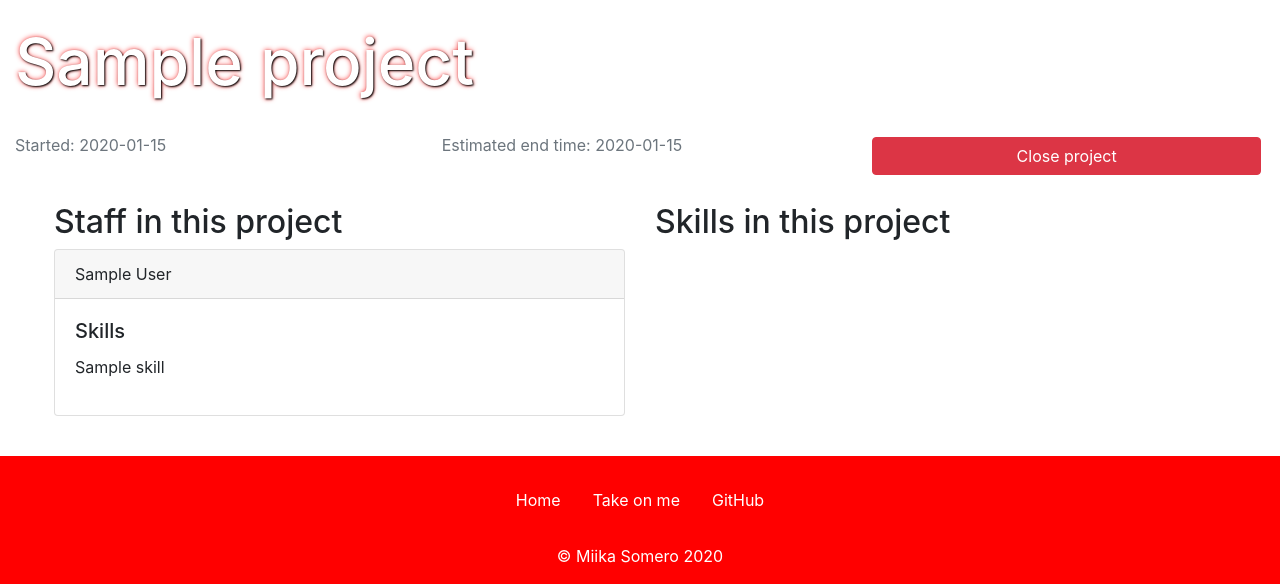
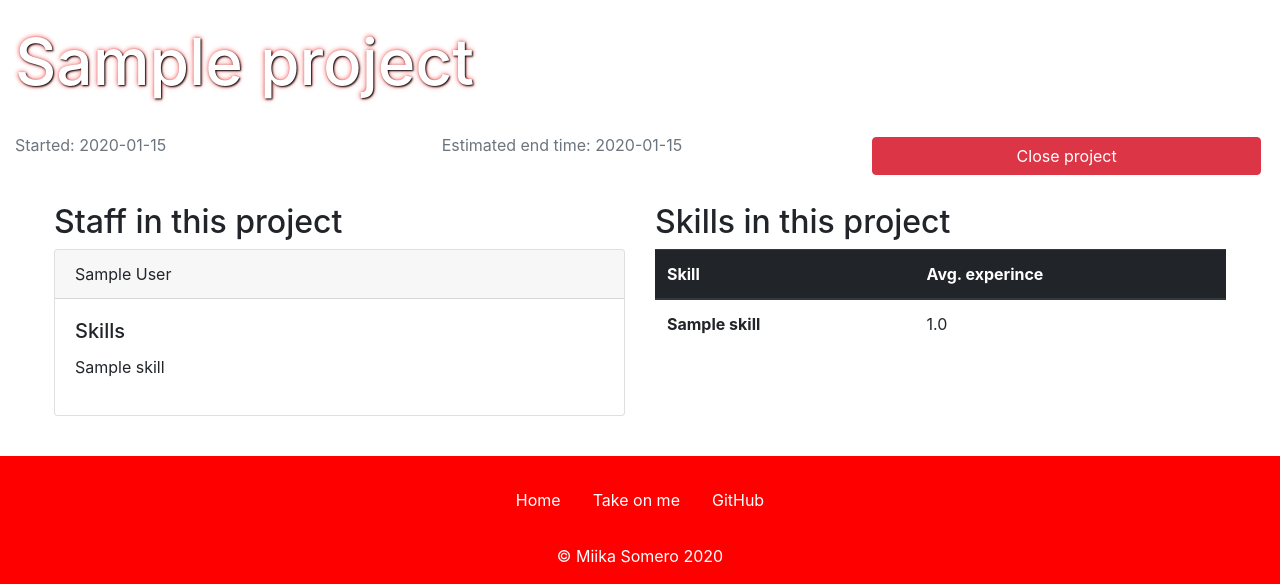
Before and after one commit to MiguelSombrero/skill-em-all, a Flask app: page /projects/1 in a window 1280 px wide. Shown: the part 56-644 px from the top of the page. Run offline with Flask 2, Linux system fonts and the light colour scheme; a user stored in the database is signed in; tables that the repository leaves empty hold one stand-in row (values such as "Sample post"); some libraries are stand-ins or nearby versions.

Commit message:
added sum of skills to projects

```diff
--- a/application/accounts/views.py
+++ b/application/accounts/views.py
@@ -31,7 +31,6 @@ def accounts_profile(account_id):
 @login_required
 def accounts_get():
     skill_name = request.args.get("skill")
-    experience = request.args.get("experience")
 
     if skill_name:
         accounts = Account.query.join(Account.skills)\
--- a/application/projects/views.py
+++ b/application/projects/views.py
@@ -1,6 +1,7 @@
 from application import app, db, login_manager
 from flask import render_template, request, redirect, url_for
 from application.projects.models import Project
+from application.skills.models import Skill
 from application.accounts.models import Account
 from application.projects.forms import ProjectForm
 from flask_login import login_required, current_user
@@ -22,8 +23,12 @@ def projects_my():
 @app.route("/projects/<project_id>", methods=["GET"])
 @login_required
 def projects_manage(project_id):
+    project = Project.query.get(project_id)
+    project_skills = Skill.find_skills_by_project(project_id)
+
     return render_template("projects/project.html",
-        project = Project.query.get(project_id)
+        project = project,
+        project_skills = project_skills
     )
 
 @app.route("/projects", methods=["POST"])
--- a/application/skills/models.py
+++ b/application/skills/models.py
@@ -1,5 +1,6 @@
 from application import db
 from application.models import Base, UserResource
+from sqlalchemy.sql import text
 
 class Skill(Base, UserResource):
     name = db.Column(db.String(64), nullable=False)
@@ -11,6 +12,29 @@ class Skill(Base, UserResource):
     def __init__(self, name):
         self.name = name
 
+    @staticmethod
+    def find_skills_by_project(project_id):
+        statement = text(
+            "SELECT Skill.name, SUM(Experience.experience)"
+            " FROM Account_project"
+            " LEFT JOIN Account ON Account.id = Account_project.account_id"
+            " LEFT JOIN Skill ON Skill.owner_id = Account.id"
+            " LEFT JOIN Experience ON Experience.skill_id = Skill.id"
+            " WHERE Account_project.project_id = :project_id"
+            " GROUP BY Skill.name"
+        ).params(project_id=project_id)
+
+        res = db.engine.execute(statement)
+
+        response = []
+        for row in res:
+            response.append({
+                "name": row[0],
+                "experience": row[1]
+            })
+
+        return response
+
 
 class Experience(Base):
     skill_id = db.Column(db.Integer, db.ForeignKey('skill.id'), nullable=False)
--- a/application/templates/accounts/accounts.html
+++ b/application/templates/accounts/accounts.html
@@ -6,7 +6,6 @@
     <div class="col">
         <form class="form-inline my-2 my-lg-0 justify-content-center" action="{{ url_for('accounts_get') }}">
             <input class="form-control mr-sm-2" name="skill" type="search" placeholder="Skill to search" aria-label="Search">
-            <input class="form-control mr-sm-2" name="experience" type="search" placeholder="Minimun experience" aria-label="Search">
             <button class="btn btn-dark my-2 my-sm-0" type="submit">Search</button>
         </form>
     </div>
--- a/application/templates/projects/project.html
+++ b/application/templates/projects/project.html
@@ -41,6 +41,22 @@
   <div class="col-12 col-md-6">
     <h2>Skills in this project</h2>
 
+    <table class="table table-hover">
+      <thead class="thead-dark">
+        <tr>
+          <th scope="col">Skill</th>
+          <th scope="col">Avg. experince</th>
+        </tr>
+      </thead>
+      <tbody>
+      {% for skill in project_skills %}
+        <tr>
+          <th scope="row">{{ skill.name }}</th>
+          <td>{{ skill.experience / project.staff|length }}</td>
+        </tr>
+      {% endfor%}
+      </tbody>
+    </table>
   </div>
 </div>
 {% endblock %}
```
Also changed, not shown: README.md, application/projects/models.py (line endings or trailing spaces).
